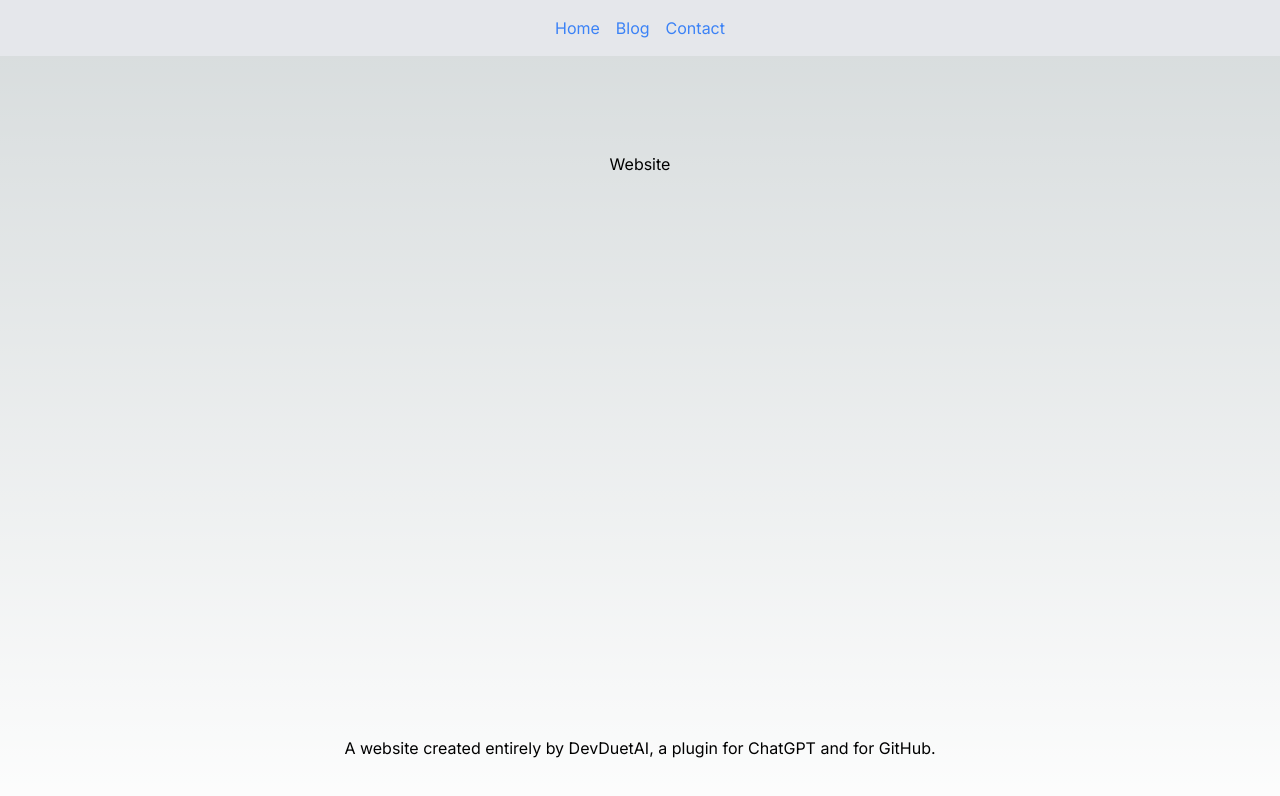
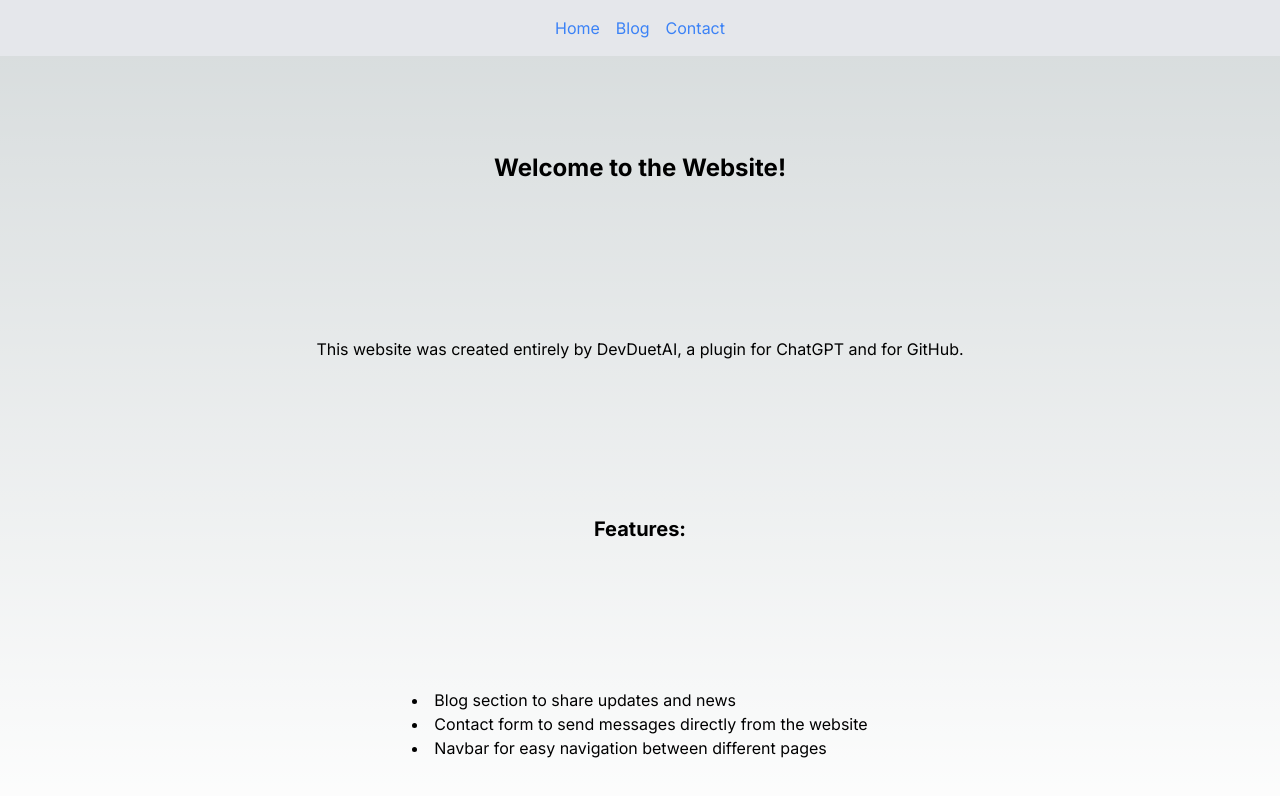
Before and after one commit to AustinMichaelColeman/website, a Next.js app: page / in a window 1280 px wide. Shown: the top 796 px of the page. Built offline with nearby package versions, Linux system fonts and the light colour scheme.

Commit message:
Updated homepage with more content

```diff
--- a/src/app/page.js
+++ b/src/app/page.js
@@ -3,11 +3,16 @@
 export default function Home() {
   return (
     <main className="flex min-h-screen flex-col items-center justify-between p-24">
-      <h1>Website</h1>
-      <h2>
-        A website created entirely by DevDuetAI, a plugin for ChatGPT and for
-        GitHub.
-      </h2>
+      <h1 className="text-2xl font-bold mb-4">Welcome to the Website!</h1>
+      <p className="mb-4">
+        This website was created entirely by DevDuetAI, a plugin for ChatGPT and for GitHub.
+      </p>
+      <h2 className="text-xl font-bold mb-2">Features:</h2>
+      <ul className="list-disc list-inside">
+        <li>Blog section to share updates and news</li>
+        <li>Contact form to send messages directly from the website</li>
+        <li>Navbar for easy navigation between different pages</li>
+      </ul>
     </main>
   );
 }
```
